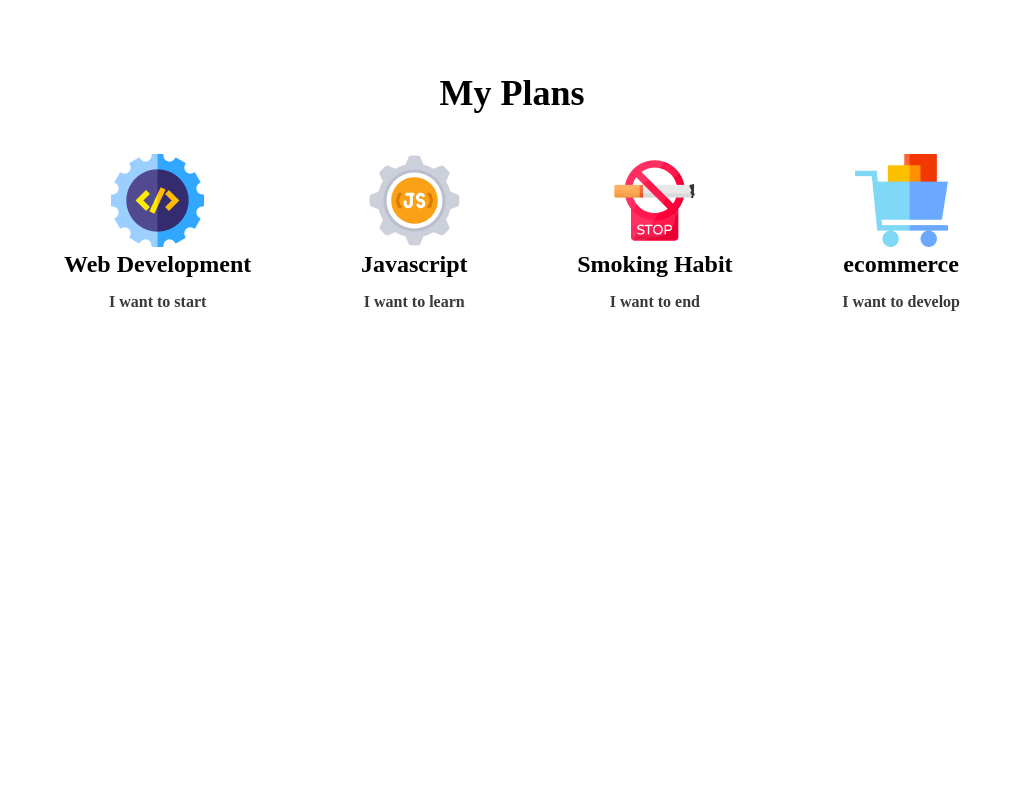
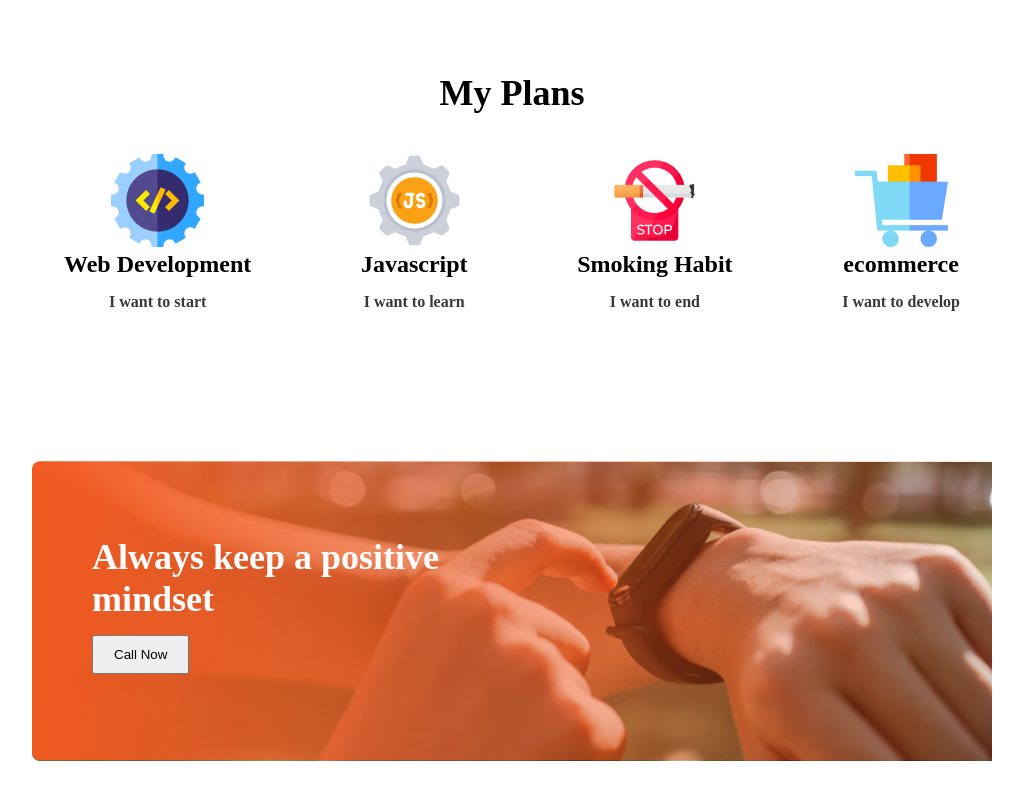
Before and after one commit to nasiruddin06/demo-web-one, a plain HTML site: page index.html in a window 1280 px wide. Shown: the part 1675-2475 px from the top of the page, without its empty margins (128-1151 px from the left). Before the commit the page ends 2116 px from the top, so only its background shows below. Drawn offline with Linux system fonts and the light colour scheme; files whose address does not match are found by name.

Commit message:
banner section done

```diff
--- a/css/style.css
+++ b/css/style.css
@@ -74,7 +74,7 @@ header{
     display: flex;
     justify-content: space-between;
     align-items: center;
-    padding-bottom: 100px;
+    /* padding-bottom: 50px; */
 }
 .plans{
     text-align: center;
@@ -87,3 +87,35 @@ header{
 .plans h4{
     color: rgb(58, 56, 56);
 }
+
+/* ======================my plan css end=================== */
+
+.banner{
+    background-image: url('../images/watch.png');
+    width: 960px;
+    height: 300px;
+    background-repeat: no-repeat;
+    background-size: cover;
+    margin: 120px auto;
+}
+.banner-img{
+    background-image: url('../images/gradient2.png');
+    background-size: cover;
+    background-repeat: no-repeat;
+    width: 100%;
+    height: 100%;
+}
+.banner-content {
+    padding: 60px;
+    color: #fff;
+}
+.banner-content h2{
+    font-size: 36px;
+    font-weight: bold;
+    padding: 15px 0;
+}
+.banner-content button{
+    padding: 10px 20px;
+}
+
+/* ===============banner section css end ================== */
--- a/index.html
+++ b/index.html
@@ -68,6 +68,17 @@
             </div>
         </section>
 
+        <!--============== banner section stat ============ -->
+
+        <section class="banner">
+            <div class="banner-img">
+                <div class="banner-content">
+                    <h2>Always keep a positive <br> mindset</h2>
+                    <button>Call Now</button>
+                </div>
+            </div>
+        </section>
+
     </main>
 
 
```
